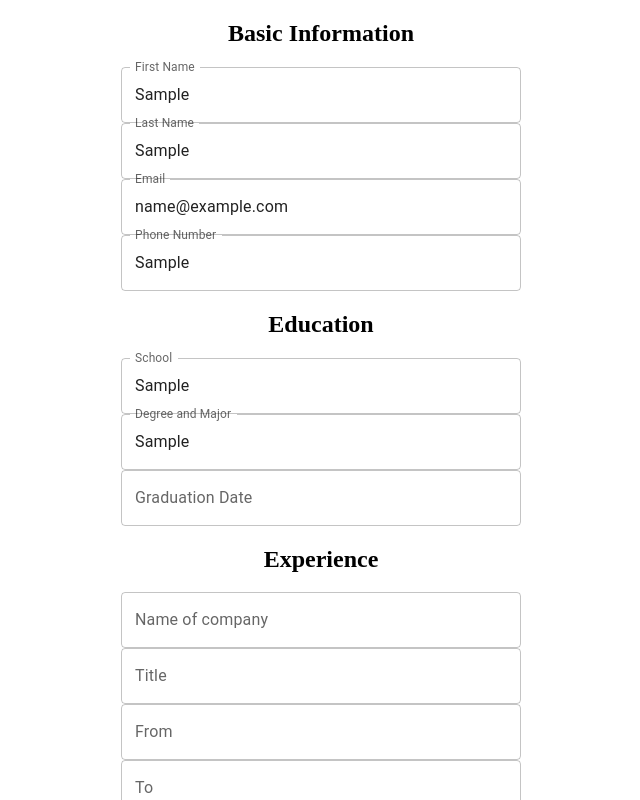
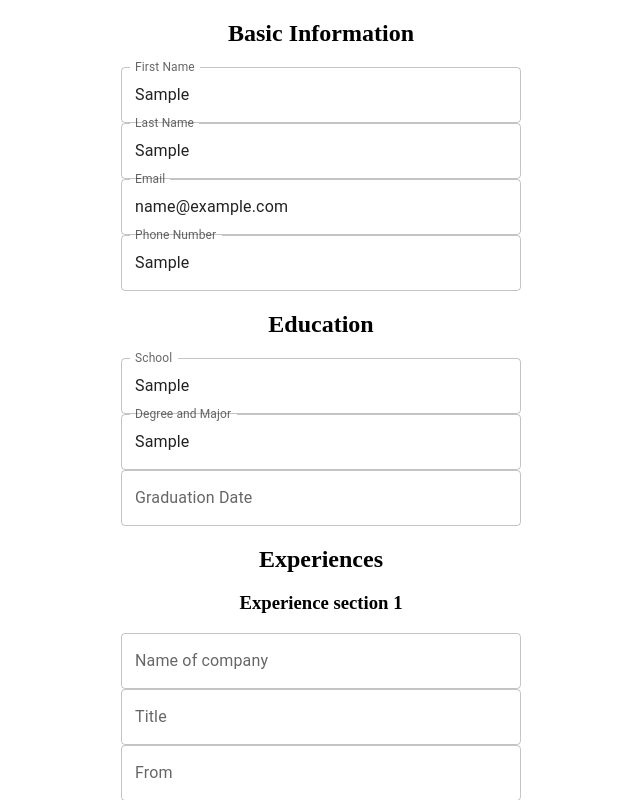
Before and after one commit to steve8D/CV-Application-Creator, a React (Create React App) app in the folder cv-application/: page / in a window 1280 px wide. Both pictures are taken after typing "Sample", "Sample", "name@example.com", "Sample", "Sample", "Sample" into the empty fields and a click on the button "ADD ANOTHER JOB EXPERIENCE". Shown: the top 800 px of the page, without its empty margins (319-959 px from the left). Built offline with nearby package versions, Linux system fonts and the light colour scheme.

Commit message:
Refactored and styled the Experience Detail section

```diff
--- a/cv-application/src/components/Form.js
+++ b/cv-application/src/components/Form.js
@@ -1,9 +1,9 @@
 import React from "react";
 import Input from "./reuseable-input-fields/Input.js";
 import ExperienceDataInput from "./reuseable-input-fields/ExperienceDataInput.js";
-import Button from "@mui/material/Button";
 import DeleteIcon from "@mui/icons-material/Delete";
 import AddIcon from "@mui/icons-material/Add";
+import { Box, Button } from "@mui/material";
 
 const Form = ({
   info,
@@ -80,24 +80,26 @@ const Form = ({
         Graduation Date
       </Input>
 
-      <h2>Experience</h2>
-      {info.experiences.map((experience) => (
-        <React.Fragment key={experience.id}>
+      <h2>Experiences</h2>
+      {info.experiences.map((experience, i) => (
+        <Box key={experience.id} sx={{ mb: 4 }}>
+          <h3>Experience section {i + 1}</h3>
           <ExperienceDataInput
             experienceDetails={experience}
             handleExperienceDetailsChange={(e) =>
               handleExperienceDetailsChange(e, experience.id)
             }
           ></ExperienceDataInput>
+          <br />
           <Button
             variant="outlined"
             startIcon={<DeleteIcon />}
             onClick={(e) => handleExperienceRemove(e, experience.id)}
+            sx={{ width: "400px" }}
           >
             Remove experience section
           </Button>
-          <br />
-        </React.Fragment>
+        </Box>
       ))}
       <Button
         variant="contained"
--- a/cv-application/src/components/reuseable-input-fields/ExperienceDataInput.js
+++ b/cv-application/src/components/reuseable-input-fields/ExperienceDataInput.js
@@ -1,6 +1,5 @@
 import { useState, useEffect } from "react";
 import Input from "./Input.js";
-import { Box } from "@mui/material";
 
 const ExperienceDataInput = ({
   experienceDetails,
@@ -30,7 +29,7 @@ const ExperienceDataInput = ({
   };
 
   return (
-    <Box sx={{ textAlign: "center" }}>
+    <>
       <Input
         id="companyName"
         name="companyName"
@@ -75,7 +74,7 @@ const ExperienceDataInput = ({
       >
         Description
       </Input>
-    </Box>
+    </>
   );
 };
 
```
